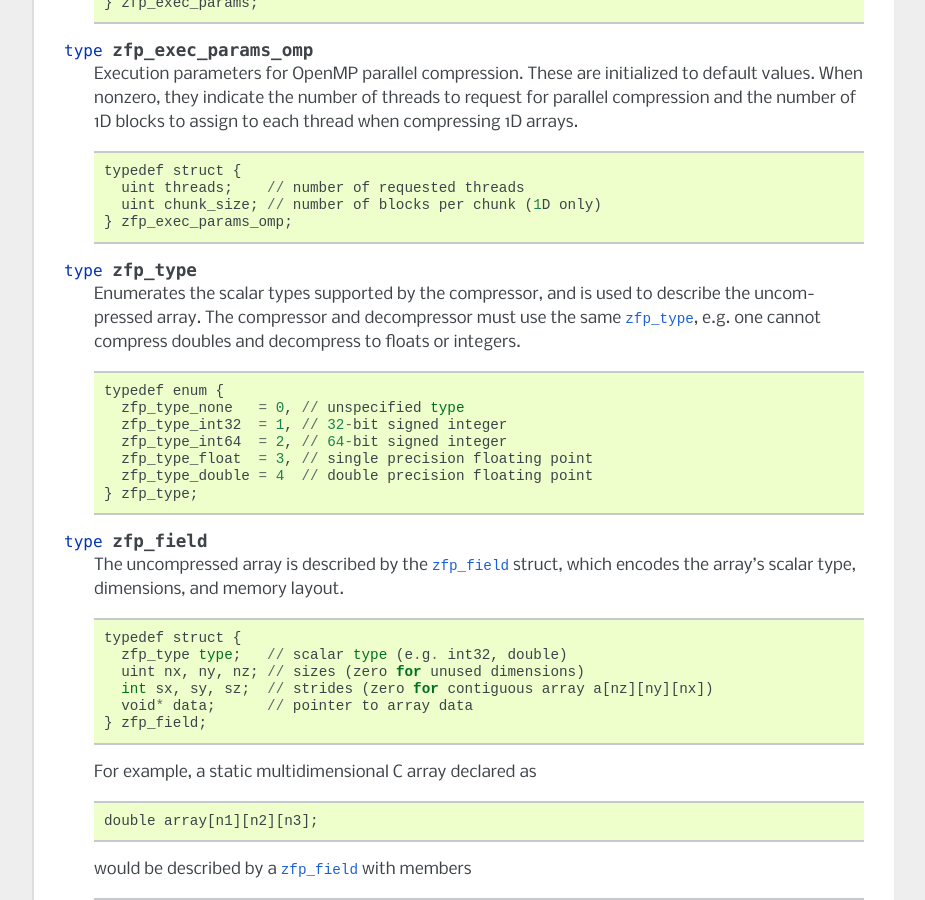
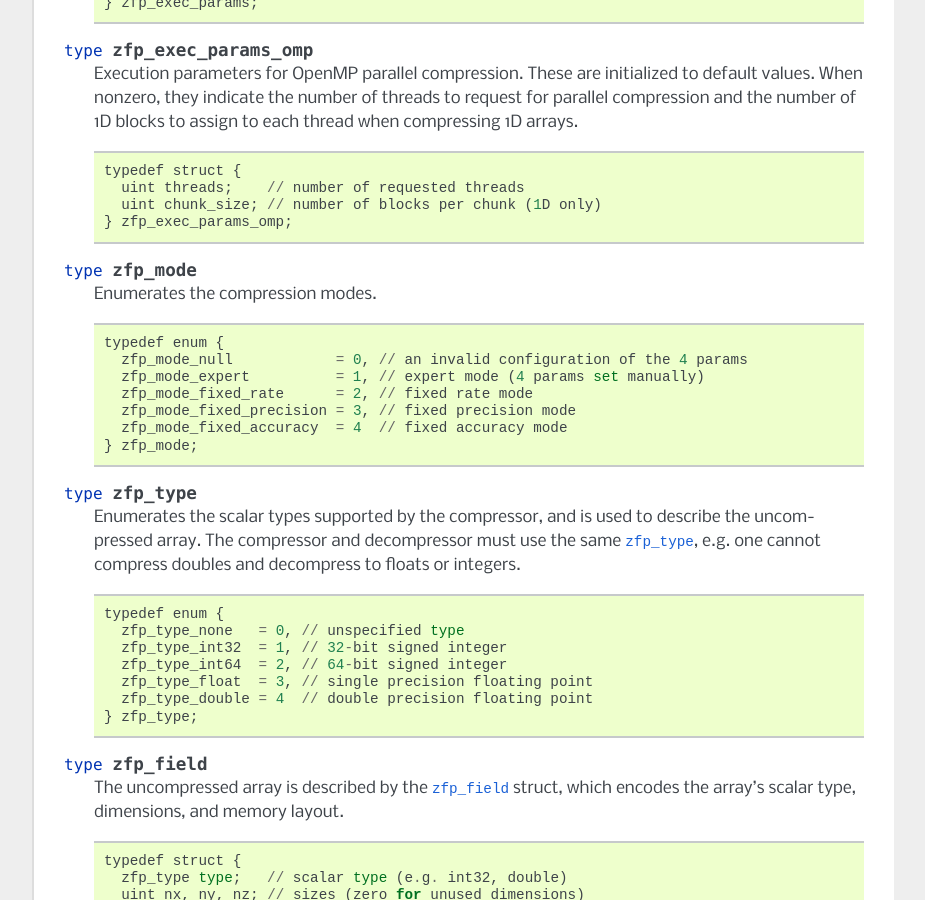
Before and after one commit to LLNL/zfp, a Sphinx documentation site: the page built from docs/source/high-level-api.rst, in a window 1280 px wide and 900 px high, scrolled down 2678 px. Shown: the whole window, without its empty margins (198-1123 px from the left). Built offline with Sphinx 7.4.7, drawn with Linux system fonts in a browser that asks for light colours; formulas are drawn with MathJax 3; some of the changed text lies outside the part shown.

Commit message:
Add documentation for enum zfp_mode and updated/new API functions such as zfp_stream_compression_mode()

```diff
--- a/docs/source/high-level-api.rst
+++ b/docs/source/high-level-api.rst
@@ -160,6 +160,19 @@
       uint chunk_size; // number of blocks per chunk (1D only)
     } zfp_exec_params_omp;
 
+.. c:type:: zfp_mode
+
+  Enumerates the compression modes.
+  ::
+
+    typedef enum {
+      zfp_mode_null            = 0, // an invalid configuration of the 4 params
+      zfp_mode_expert          = 1, // expert mode (4 params set manually)
+      zfp_mode_fixed_rate      = 2, // fixed rate mode
+      zfp_mode_fixed_precision = 3, // fixed precision mode
+      zfp_mode_fixed_accuracy  = 4  // fixed accuracy mode
+    } zfp_mode;
+
 .. c:type:: zfp_type
 
   Enumerates the scalar types supported by the compressor, and is used to
@@ -256,6 +269,11 @@
 
   Return bit stream associated with compressed stream.
 
+.. c:function:: zfp_mode zfp_stream_compression_mode(const zfp_stream* zfp)
+
+  Return compression mode associated with compression parameters. Returns
+  :code:`zfp_mode_null` when compression parameters are invalid.
+
 .. c:function:: uint64 zfp_stream_mode(const zfp_stream* zfp)
 
   Return compact encoding of compression parameters.  If the return value
@@ -331,11 +349,13 @@
   :ref:`FAQ #17 <q-tolerance>`).  This compression mode should be used only
   with floating-point (not integer) data.
 
-.. c:function:: int zfp_stream_set_mode(zfp_stream* stream, uint64 mode)
+.. c:function:: zfp_mode zfp_stream_set_mode(zfp_stream* stream, uint64 mode)
 
   Set all compression parameters from compact integer representation.
-  See :c:func:`zfp_stream_mode` for how to encode the parameters.  The
-  return value is nonzero upon success.
+  See :c:func:`zfp_stream_mode` for how to encode the parameters.  Returns
+  the mode associated with the newly-set compression parameters.  If the
+  decoded compression parameters are invalid, they are not set and the
+  function returns :code:`zfp_mode_null`.
 
 .. c:function:: int zfp_stream_set_params(zfp_stream* stream, uint minbits, uint maxbits, uint maxprec, int minexp)
 
--- a/docs/source/modes.rst
+++ b/docs/source/modes.rst
@@ -24,8 +24,10 @@
 The :c:type:`zfp_stream` struct encapsulates the compression parameters and
 other information about the compressed stream.  Its members should not be
 manipulated directly.  Instead, use the access functions (see the
-:ref:`C API <hl-api>` section) for setting and querying them.  The members
-that govern the compression parameters are described below.
+:ref:`C API <hl-api>` section) for setting and querying them.  One can
+verify the active compression mode on a :c:type:`zfp_stream` through
+:c:func:`zfp_stream_compression_mode`.  The members that govern the
+compression parameters are described below.
 
 .. _mode-expert:
 .. index::
```
